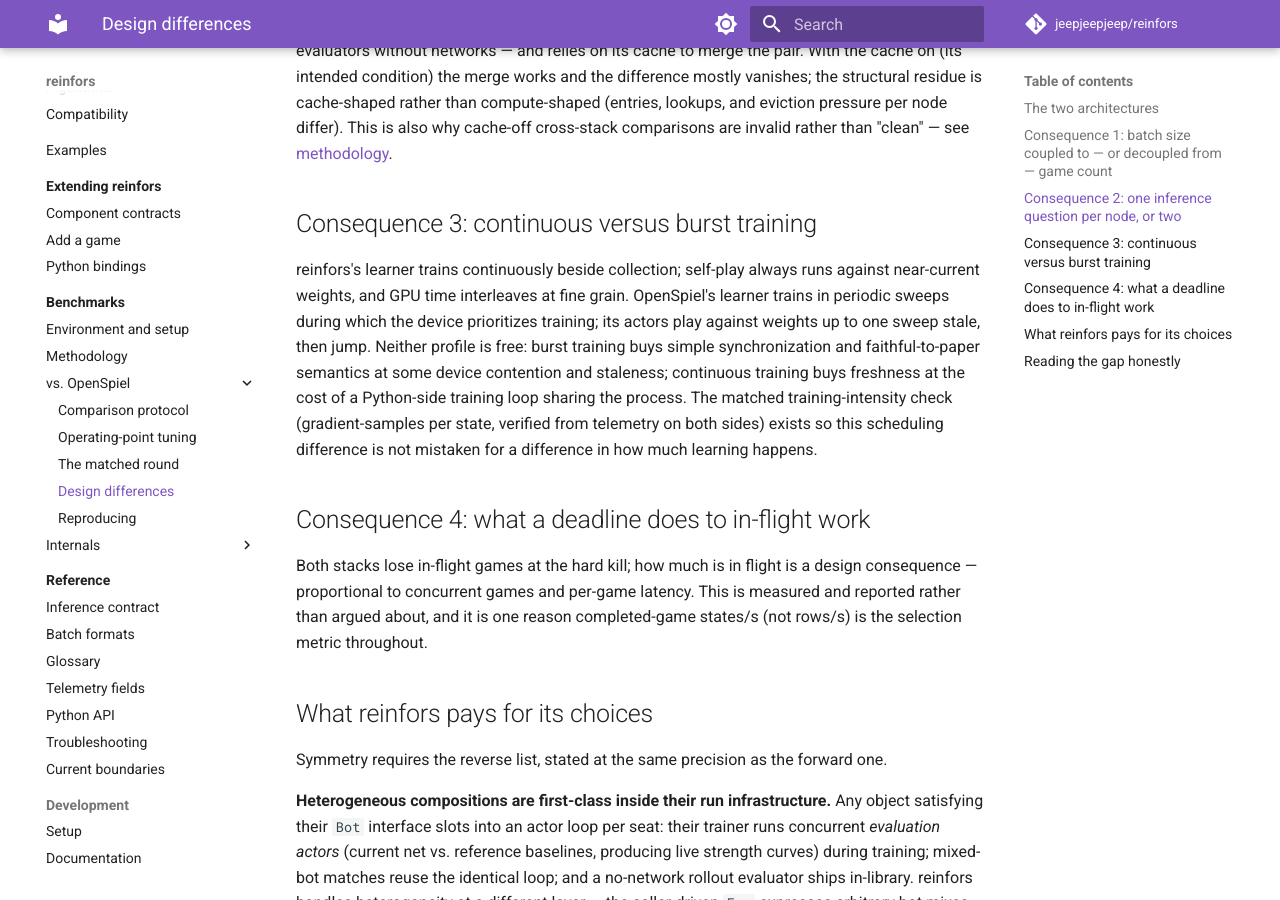
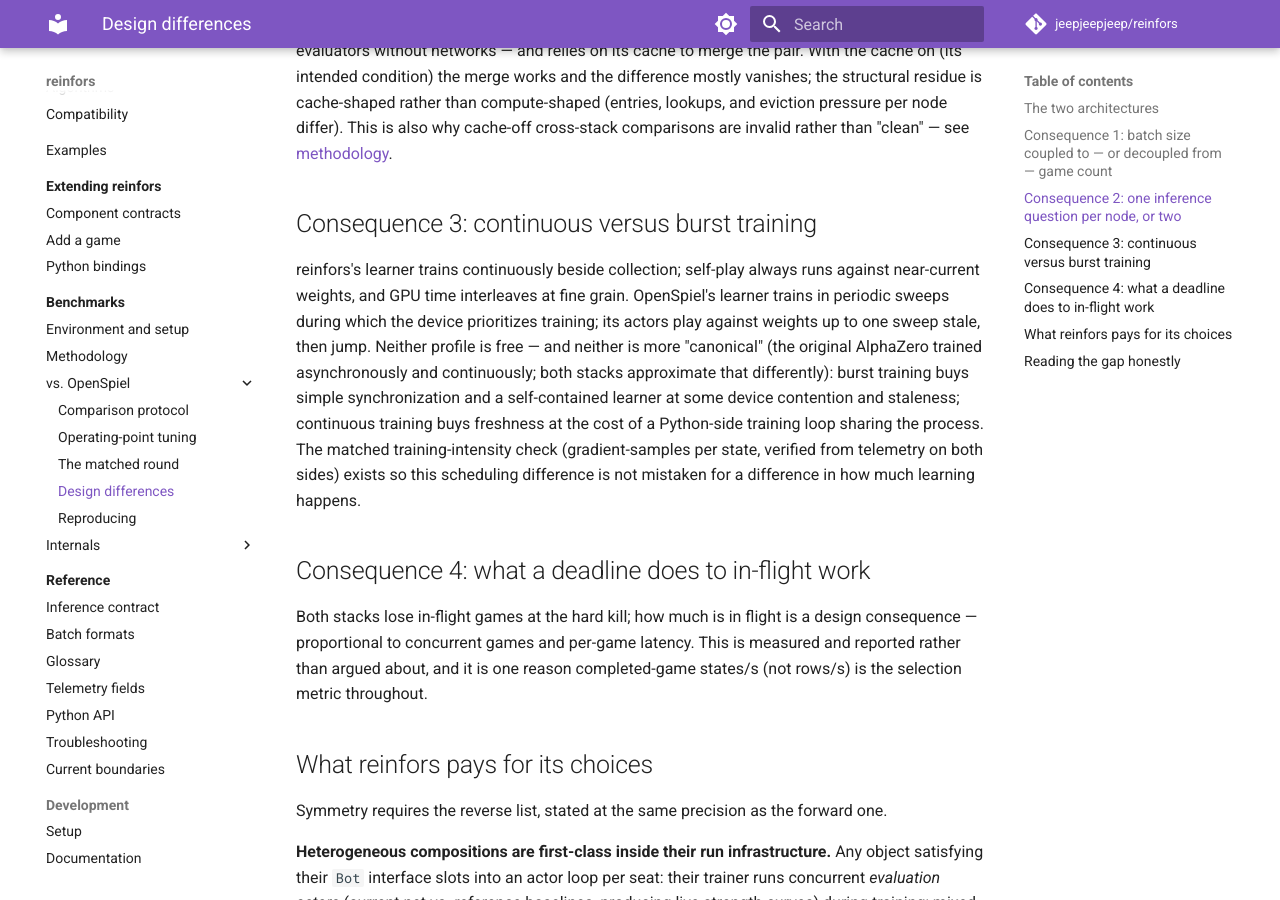
Before and after one commit to jeepjeepjeep/reinfors, an MkDocs documentation site: the page built from docs/benchmarks/openspiel/design-differences.md, in a window 1280 px wide and 900 px high, scrolled down 1233 px. Built offline with MkDocs 1.6.1 and Material for MkDocs 9.7.7, drawn with Linux system fonts in a browser that asks for light colours; comment, search, counter and statistics services are not loaded.

Commit message:
design-differences: neither training profile is paper-canonical (AZ trained asynchronously); drop the faithful-to-paper credit

```diff
--- a/docs/benchmarks/openspiel/design-differences.md
+++ b/docs/benchmarks/openspiel/design-differences.md
@@ -54,10 +54,11 @@ comparisons are invalid rather than "clean" — see [methodology](../methodology
 reinfors's learner trains continuously beside collection; self-play always runs against
 near-current weights, and GPU time interleaves at fine grain. OpenSpiel's learner trains in
 periodic sweeps during which the device prioritizes training; its actors play against
-weights up to one sweep stale, then jump. Neither profile is free: burst training buys
-simple synchronization and faithful-to-paper semantics at some device contention and
-staleness; continuous training buys freshness at the cost of a Python-side training loop
-sharing the process. The matched training-intensity check (gradient-samples per state,
+weights up to one sweep stale, then jump. Neither profile is free — and neither is
+more "canonical" (the original AlphaZero trained asynchronously and continuously; both
+stacks approximate that differently): burst training buys simple synchronization and a
+self-contained learner at some device contention and staleness; continuous training buys
+freshness at the cost of a Python-side training loop sharing the process. The matched training-intensity check (gradient-samples per state,
 verified from telemetry on both sides) exists so this scheduling difference is not
 mistaken for a difference in how much learning happens.
 
```
